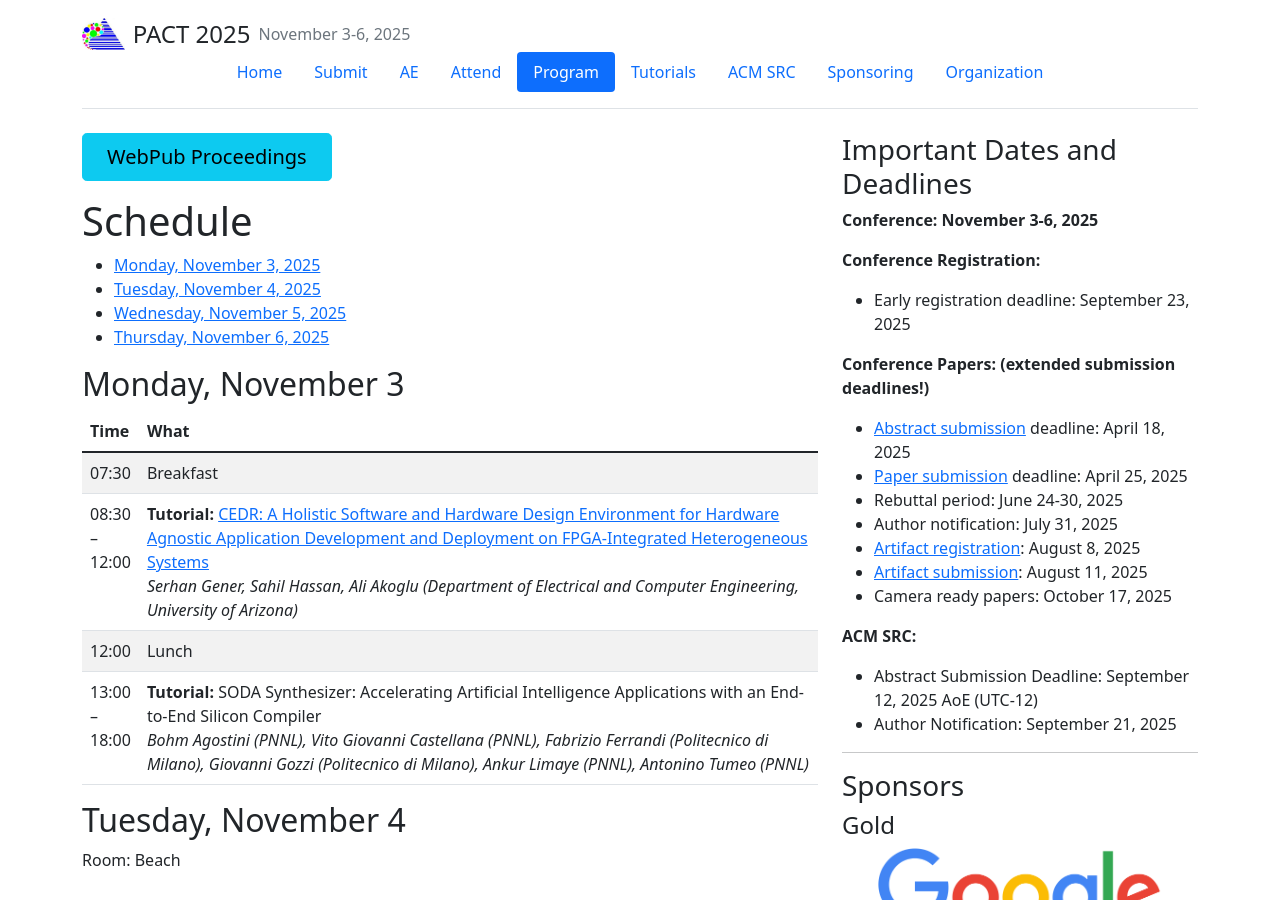
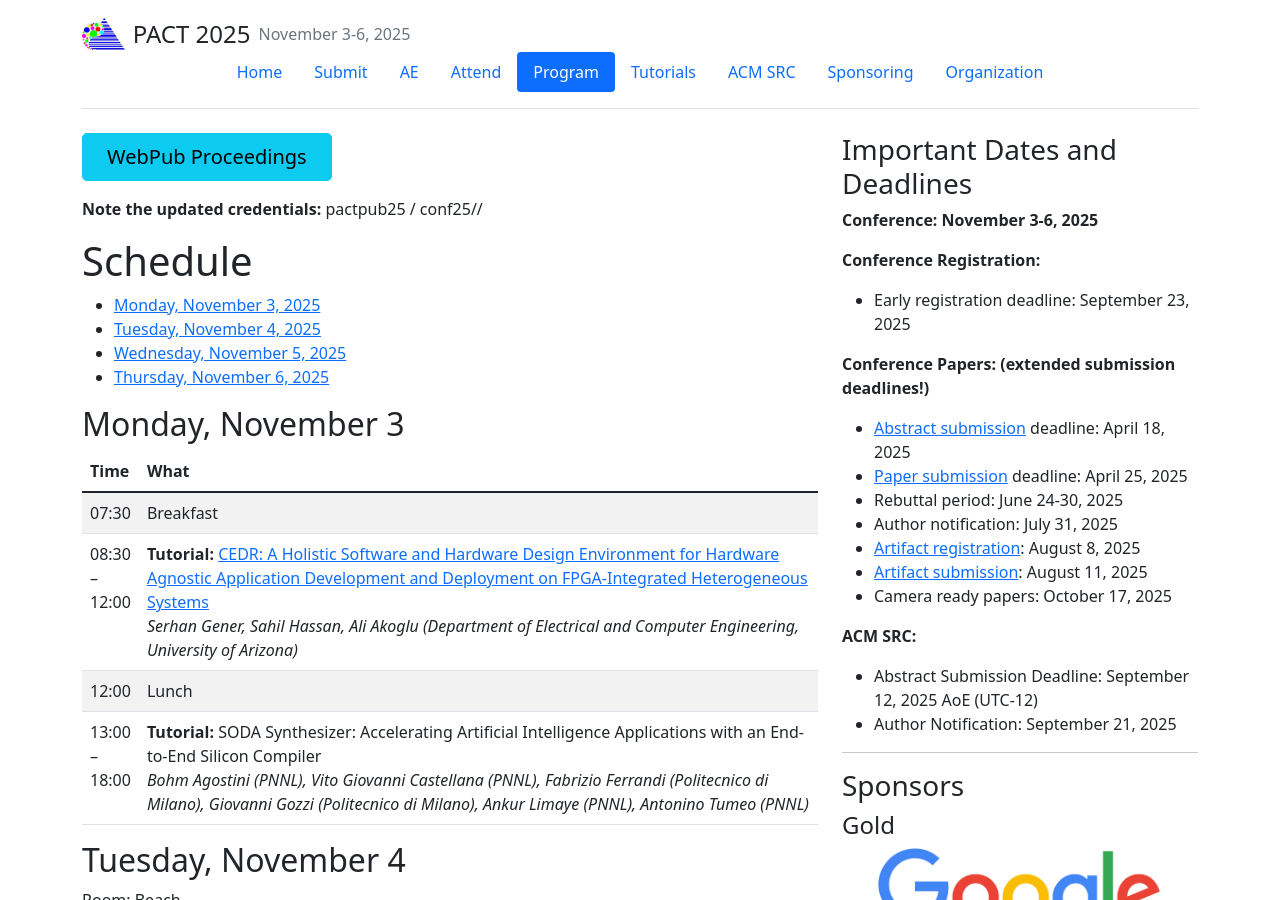
Before and after one commit to pact2025/pact2025.github.io, a Jekyll site: the page built from program/index.md, in a window 1280 px wide and 900 px high. Built offline with Jekyll 4.4.1, drawn with Linux system fonts in a browser that asks for light colours.

Commit message:
Add login creds to WebPub link

```diff
--- a/program/index.md
+++ b/program/index.md
@@ -7,6 +7,7 @@ show_sidebar: true
 ---
 
  <a href="https://conferences.computer.org/pactpub25/#!/toc/0" class="btn btn-info btn-lg px-4">WebPub Proceedings</a><br/>
+ <p><b>Note the updated credentials:</b> pactpub25 / conf25//</p>
 
 # Schedule
 
```
